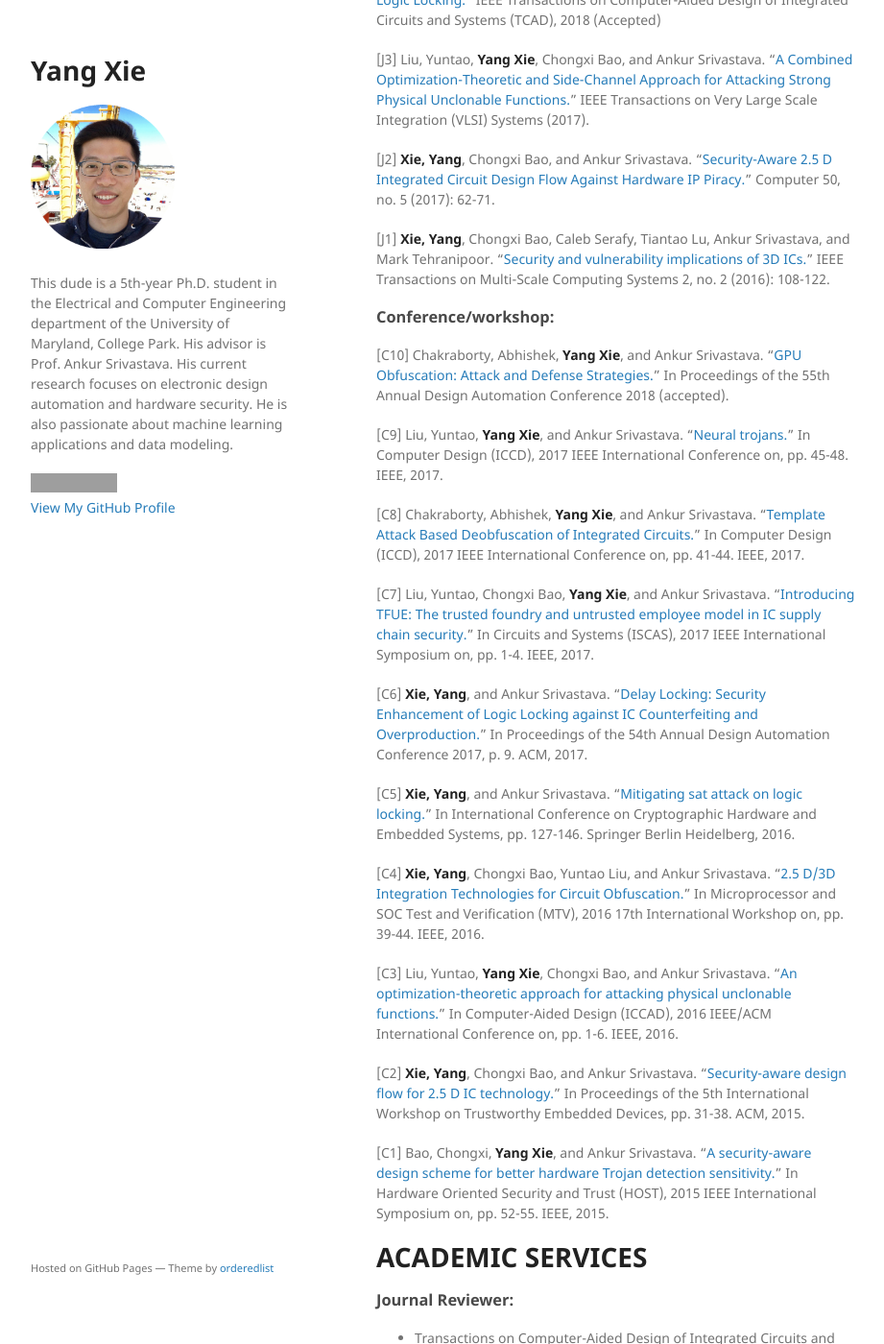
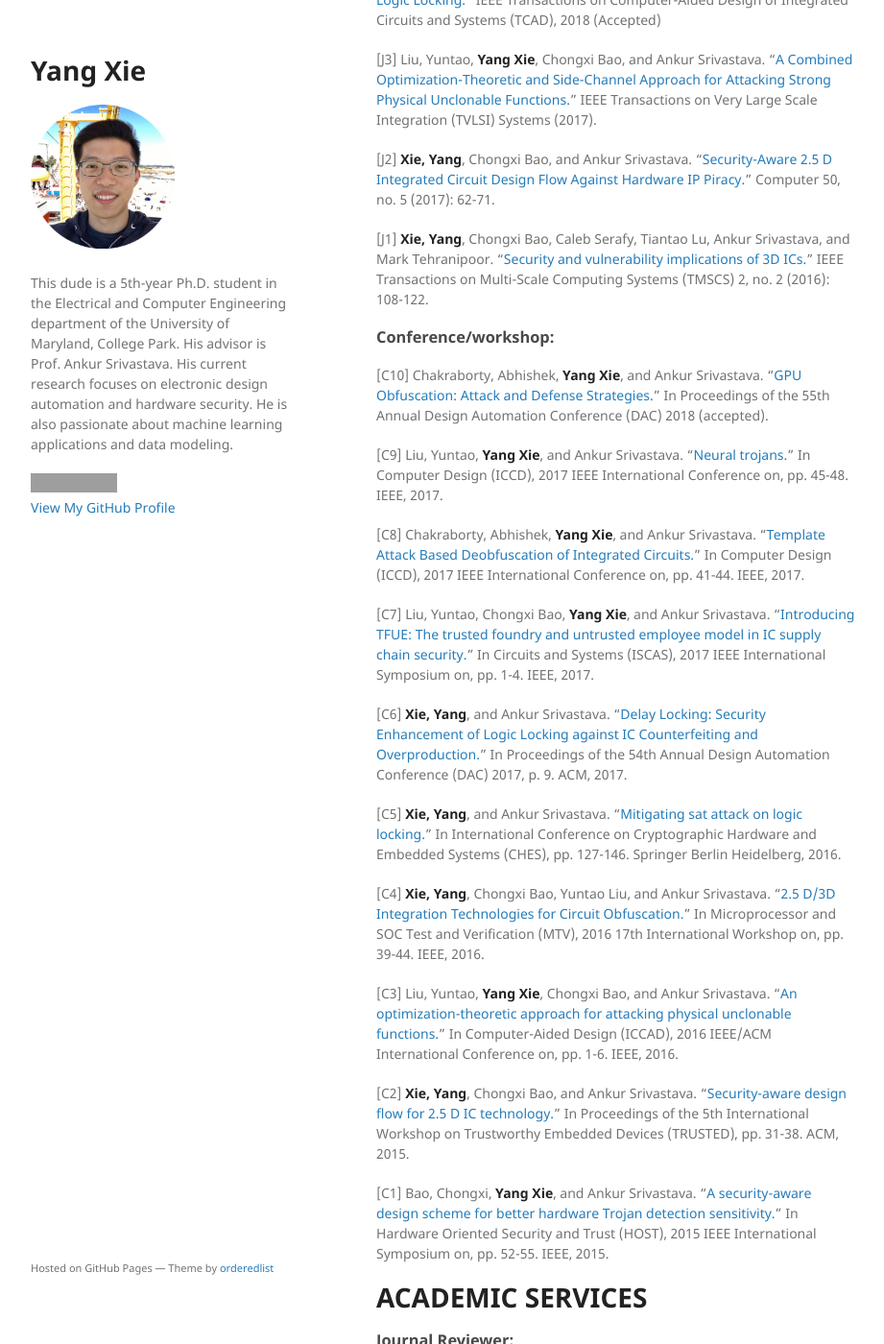
Before and after one commit to yxie/yxie.github.io, a Jekyll site: the page built from index.md, in a window 1280 px wide and 1400 px high, scrolled down 1226 px. Shown: the whole window at 96% size, without its empty margins (178-1099 px from the left). Built offline with Jekyll 4.4.1, drawn with Linux system fonts in a browser that asks for light colours; our own code applies the rules of GitHub Pages for plain Markdown files; grey boxes are pictures that could not be loaded.

Commit message:
Update publication
Add abbreviation

```diff
--- a/index.md
+++ b/index.md
@@ -48,15 +48,15 @@ layout: default
 
 [J4] **Xie, Yang** and Ankur Srivastava. "[Anti-SAT: Mitigating SAT Attack on Logic Locking.]()" IEEE Transactions on Computer-Aided Design of Integrated Circuits and Systems (TCAD), 2018 (Accepted)
 
-[J3] Liu, Yuntao, **Yang Xie**, Chongxi Bao, and Ankur Srivastava. "[A Combined Optimization-Theoretic and Side-Channel Approach for Attacking Strong Physical Unclonable Functions.](http://ieeexplore.ieee.org/abstract/document/7924234/)" IEEE Transactions on Very Large Scale Integration (VLSI) Systems (2017).
+[J3] Liu, Yuntao, **Yang Xie**, Chongxi Bao, and Ankur Srivastava. "[A Combined Optimization-Theoretic and Side-Channel Approach for Attacking Strong Physical Unclonable Functions.](http://ieeexplore.ieee.org/abstract/document/7924234/)" IEEE Transactions on Very Large Scale Integration (TVLSI) Systems (2017).
 
 [J2] **Xie, Yang**, Chongxi Bao, and Ankur Srivastava. "[Security-Aware 2.5 D Integrated Circuit Design Flow Against Hardware IP Piracy.](http://ieeexplore.ieee.org/abstract/document/7924234/)" Computer 50, no. 5 (2017): 62-71.
 
-[J1] **Xie, Yang**, Chongxi Bao, Caleb Serafy, Tiantao Lu, Ankur Srivastava, and Mark Tehranipoor. "[Security and vulnerability implications of 3D ICs.](http://ieeexplore.ieee.org/abstract/document/7447803/)" IEEE Transactions on Multi-Scale Computing Systems 2, no. 2 (2016): 108-122.
+[J1] **Xie, Yang**, Chongxi Bao, Caleb Serafy, Tiantao Lu, Ankur Srivastava, and Mark Tehranipoor. "[Security and vulnerability implications of 3D ICs.](http://ieeexplore.ieee.org/abstract/document/7447803/)" IEEE Transactions on Multi-Scale Computing Systems (TMSCS) 2, no. 2 (2016): 108-122.
 
 ### Conference/workshop:
 
-[C10] Chakraborty, Abhishek, **Yang Xie**, and Ankur Srivastava. "[GPU Obfuscation: Attack and Defense Strategies.]()" In Proceedings of the 55th Annual Design Automation Conference 2018 (accepted).
+[C10] Chakraborty, Abhishek, **Yang Xie**, and Ankur Srivastava. "[GPU Obfuscation: Attack and Defense Strategies.]()" In Proceedings of the 55th Annual Design Automation Conference (DAC) 2018 (accepted).
 
 [C9] Liu, Yuntao, **Yang Xie**, and Ankur Srivastava. "[Neural trojans.](http://ieeexplore.ieee.org/abstract/document/8119189/)" In Computer Design (ICCD), 2017 IEEE International Conference on, pp. 45-48. IEEE, 2017.
 
@@ -64,15 +64,15 @@ layout: default
 
 [C7] Liu, Yuntao, Chongxi Bao, **Yang Xie**, and Ankur Srivastava. "[Introducing TFUE: The trusted foundry and untrusted employee model in IC supply chain security.](http://ieeexplore.ieee.org/abstract/document/8050884/)" In Circuits and Systems (ISCAS), 2017 IEEE International Symposium on, pp. 1-4. IEEE, 2017.
 
-[C6] **Xie, Yang**, and Ankur Srivastava. "[Delay Locking: Security Enhancement of Logic Locking against IC Counterfeiting and Overproduction.](https://dl.acm.org/citation.cfm?id=3062226)" In Proceedings of the 54th Annual Design Automation Conference 2017, p. 9. ACM, 2017.
+[C6] **Xie, Yang**, and Ankur Srivastava. "[Delay Locking: Security Enhancement of Logic Locking against IC Counterfeiting and Overproduction.](https://dl.acm.org/citation.cfm?id=3062226)" In Proceedings of the 54th Annual Design Automation Conference (DAC) 2017, p. 9. ACM, 2017.
 
-[C5] **Xie, Yang**, and Ankur Srivastava. "[Mitigating sat attack on logic locking.](https://link.springer.com/chapter/10.1007/978-3-662-53140-2_7)" In International Conference on Cryptographic Hardware and Embedded Systems, pp. 127-146. Springer Berlin Heidelberg, 2016.
+[C5] **Xie, Yang**, and Ankur Srivastava. "[Mitigating sat attack on logic locking.](https://link.springer.com/chapter/10.1007/978-3-662-53140-2_7)" In International Conference on Cryptographic Hardware and Embedded Systems (CHES), pp. 127-146. Springer Berlin Heidelberg, 2016.
 
 [C4] **Xie, Yang**, Chongxi Bao, Yuntao Liu, and Ankur Srivastava. "[2.5 D/3D Integration Technologies for Circuit Obfuscation.](http://ieeexplore.ieee.org/abstract/document/7880821/)" In Microprocessor and SOC Test and Verification (MTV), 2016 17th International Workshop on, pp. 39-44. IEEE, 2016.
 
 [C3] Liu, Yuntao, **Yang Xie**, Chongxi Bao, and Ankur Srivastava. "[An optimization-theoretic approach for attacking physical unclonable functions.](http://ieeexplore.ieee.org/abstract/document/7827622/)" In Computer-Aided Design (ICCAD), 2016 IEEE/ACM International Conference on, pp. 1-6. IEEE, 2016.
 
-[C2] **Xie, Yang**, Chongxi Bao, and Ankur Srivastava. "[Security-aware design flow for 2.5 D IC technology.](https://dl.acm.org/citation.cfm?id=2808420)" In Proceedings of the 5th International Workshop on Trustworthy Embedded Devices, pp. 31-38. ACM, 2015.
+[C2] **Xie, Yang**, Chongxi Bao, and Ankur Srivastava. "[Security-aware design flow for 2.5 D IC technology.](https://dl.acm.org/citation.cfm?id=2808420)" In Proceedings of the 5th International Workshop on Trustworthy Embedded Devices (TRUSTED), pp. 31-38. ACM, 2015.
 
 [C1] Bao, Chongxi, **Yang Xie**, and Ankur Srivastava. "[A security-aware design scheme for better hardware Trojan detection sensitivity.](http://ieeexplore.ieee.org/abstract/document/7140236/)" In Hardware Oriented Security and Trust (HOST), 2015 IEEE International Symposium on, pp. 52-55. IEEE, 2015.
 
```
